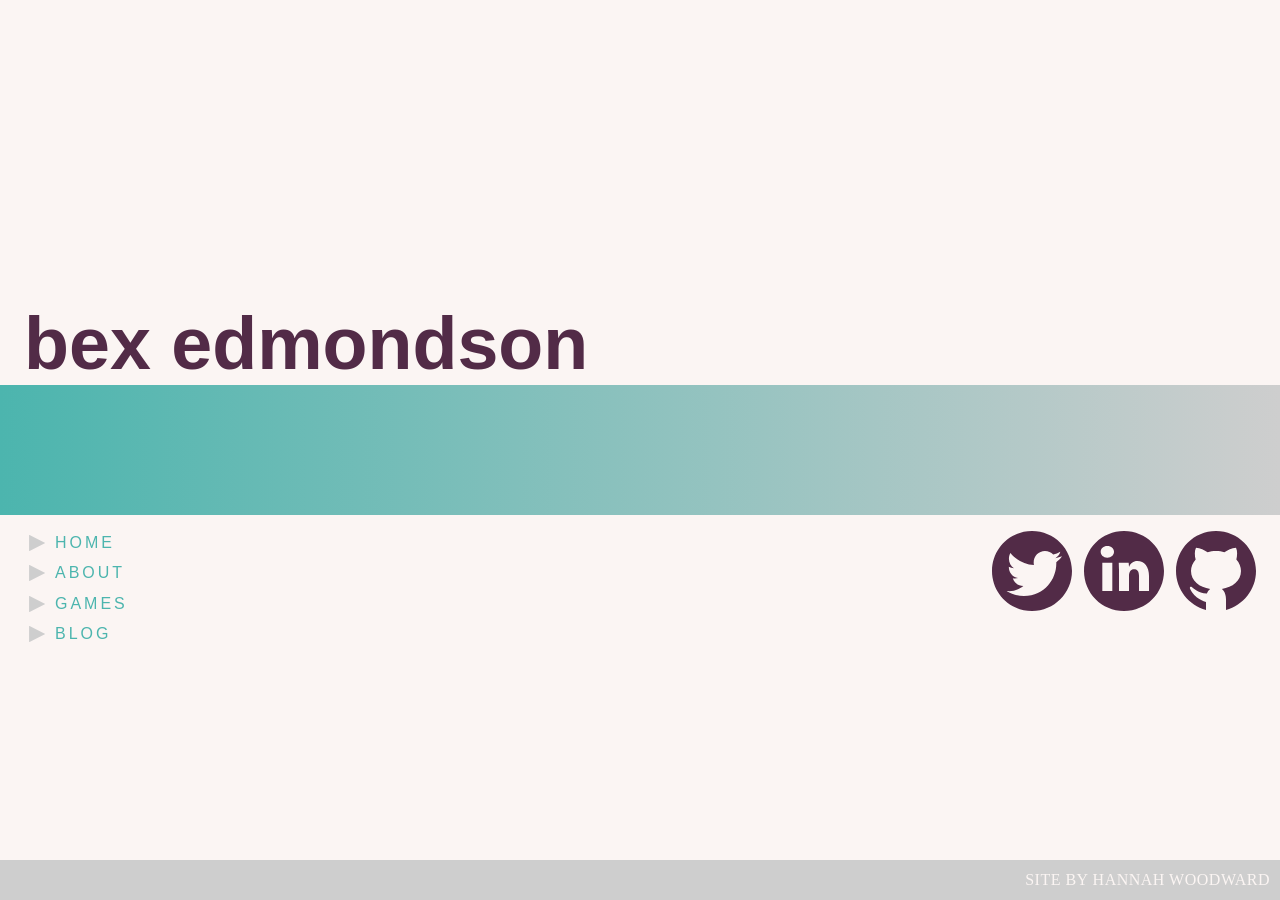
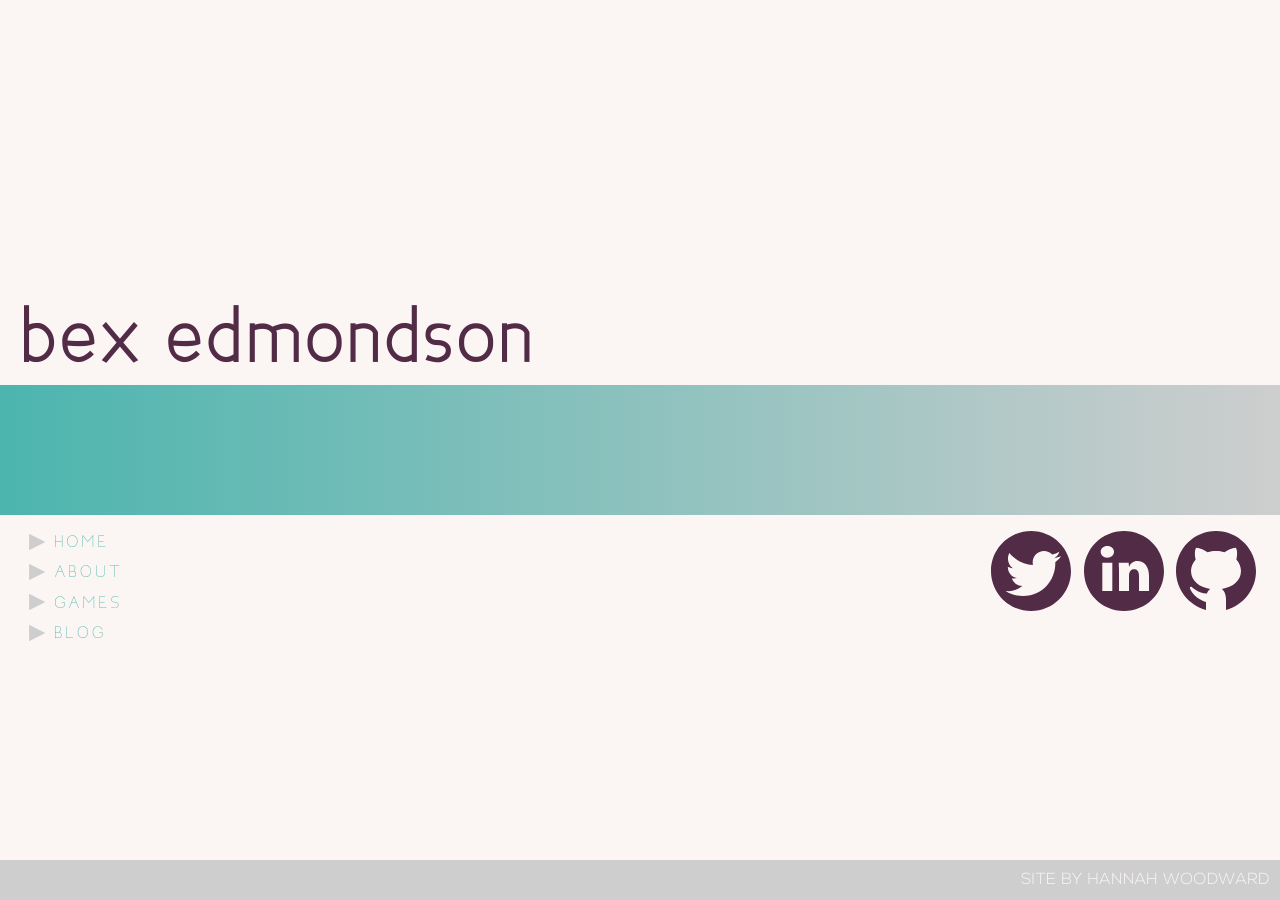
Before and after one commit to bexedmondson/old-website, a Jekyll site: the page built from index.html, in a window 1280 px wide. Built offline with Jekyll 4.4.1, drawn with Linux system fonts in a browser that asks for light colours; nearby versions of some CDN libraries; some web fonts are replaced.

Commit message:
update main.scss webfonts

```diff
--- a/css/main.scss
+++ b/css/main.scss
@@ -4,25 +4,53 @@
 @charset "utf-8";
 
 @font-face {
-  font-family: Theano;
-  src: url(../fonts/Theano-Modern/TheanoModern-Regular.ttf);
-  font-style: normal;
+  font-family: 'Bakersfield';
+  src: url('../assets/fonts/BakersfieldBold.eot'); /* IE9 Compat Modes */
+  src: url('../assets/fonts/BakersfieldBold.eot?#iefix') format('embedded-opentype'), /* IE6-IE8 */
+       url('../assets/fonts/BakersfieldBold.woff') format('woff'), /* Modern Browsers */
+       url('../assets/fonts/BakersfieldBold.ttf')  format('truetype'), /* Safari, Android, iOS */
+       url('../assets/fonts/BakersfieldBold.svg#d05b123431d6c537811e14ab8ea753d0') format('svg'); /* Legacy iOS */
+
+  font-style:   normal;
+  font-weight:  700;
 }
+
 @font-face {
-  font-family: Bakersfield;
-  src: url(../fonts/bakersfield/BakersfieldLight.ttf);
-  font-style: normal;
+  font-family: 'Bakersfield';
+  src: url('../assets/fonts/BakersfieldLight.eot');
+  src: url('../assets/fonts/BakersfieldLight.eot?#iefix') format('embedded-opentype'),
+       url('../assets/fonts/BakersfieldLight.woff') format('woff'),
+       url('../assets/fonts/BakersfieldLight.ttf')  format('truetype'),
+       url('../assets/fonts/BakersfieldLight.svg#82062e95b40544259d134f58b51fc4ef') format('svg');
+
+  font-style:   normal;
+  font-weight:  300;
 }
+
 @font-face {
-  font-family: Bakersfield;
-  src: url(../fonts/bakersfield/BakersfieldBold.ttf);
-  font-style: bold;
+  font-family: 'Nexa';
+  src: url('../assets/fonts/nexa-bold.eot'); /* IE9 Compat Modes */
+  src: url('../assets/fonts/nexa-bold.eot?#iefix') format('embedded-opentype'), /* IE6-IE8 */
+       url('../assets/fonts/nexa-bold.woff') format('woff'), /* Modern Browsers */
+       url('../assets/fonts/nexa-bold.ttf')  format('truetype'), /* Safari, Android, iOS */
+       url('../assets/fonts/nexa-bold.svg#7a6e0a27b48926c5216e096daa3e1570') format('svg'); /* Legacy iOS */
+
+  font-style:   normal;
+  font-weight:  700;
 }
+
 @font-face {
-  font-family: Nexa;
-  src: url(../fonts/nexa/nexa-light.otf);
-  font-style: normal;
+  font-family: 'Nexa';
+  src: url('../assets/fonts/nexa-light.eot'); /* IE9 Compat Modes */
+  src: url('../assets/fonts/nexa-light.eot?#iefix') format('embedded-opentype'), /* IE6-IE8 */
+       url('../assets/fonts/nexa-light.woff') format('woff'), /* Modern Browsers */
+       url('../assets/fonts/nexa-light.ttf')  format('truetype'), /* Safari, Android, iOS */
+       url('../assets/fonts/nexa-light.svg#8daeb39b16ba4fbde275db0ba71a5206') format('svg'); /* Legacy iOS */
+
+  font-style:   normal;
+  font-weight:  300;
 }
+
 $light: #fbf5f3;
 $green: #4cb5ae;
 $purple: #522b47;
@@ -30,7 +58,7 @@ $grey: #cecece;
 $dark: #000;
 
 $banner-height: 130px;
-$base-font-family: Nexa, serif;
+$base-font-family: Nexa, sans-serif;
 $heading-font-family: Bakersfield, sans-serif;
 $base-font-size:   16px;
 $base-font-bigger: 24px;
```
